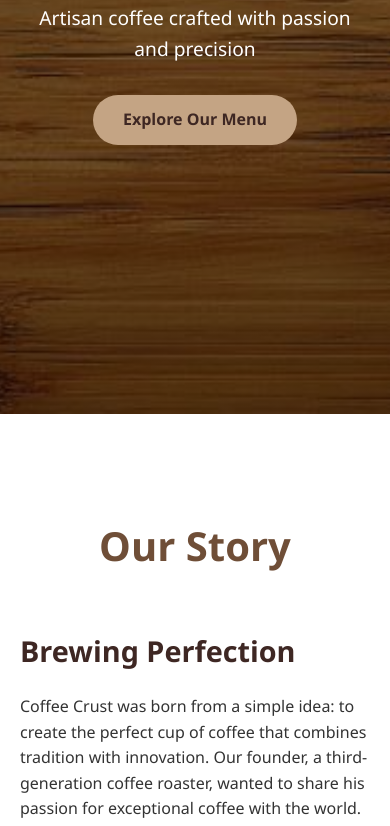
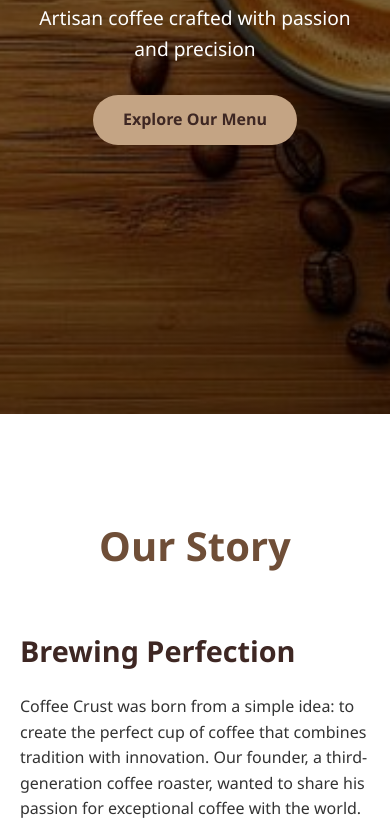
Before and after one commit to AhmedAmr9/CoffeeCrustOrfile, a plain HTML site: page index.html in a window 390 px wide. Shown: the part 430-1256 px from the top of the page. Drawn offline with Linux system fonts and the light colour scheme.

Commit message:
change Hero Cover Image size on mobile

```diff
--- a/index.html
+++ b/index.html
@@ -412,6 +412,17 @@
 
             .mobile-menu {
                 display: block;
+            }
+
+            .hero {
+            height: 100vh;
+            background: linear-gradient(rgba(0, 0, 0, 0.5), rgba(0, 0, 0, 0.5)),
+                url('Coffe-Images/Hero-Cover\ -\ Mobile.jpeg') center/cover no-repeat;
+            display: flex;
+            align-items: center;
+            text-align: center;
+            color: white;
+            padding-top: 80px;
             }
 
             .hero h1 {
```
Also changed, not shown: Coffe-Images/Hero-Cover - Mobile.jpeg (added).
